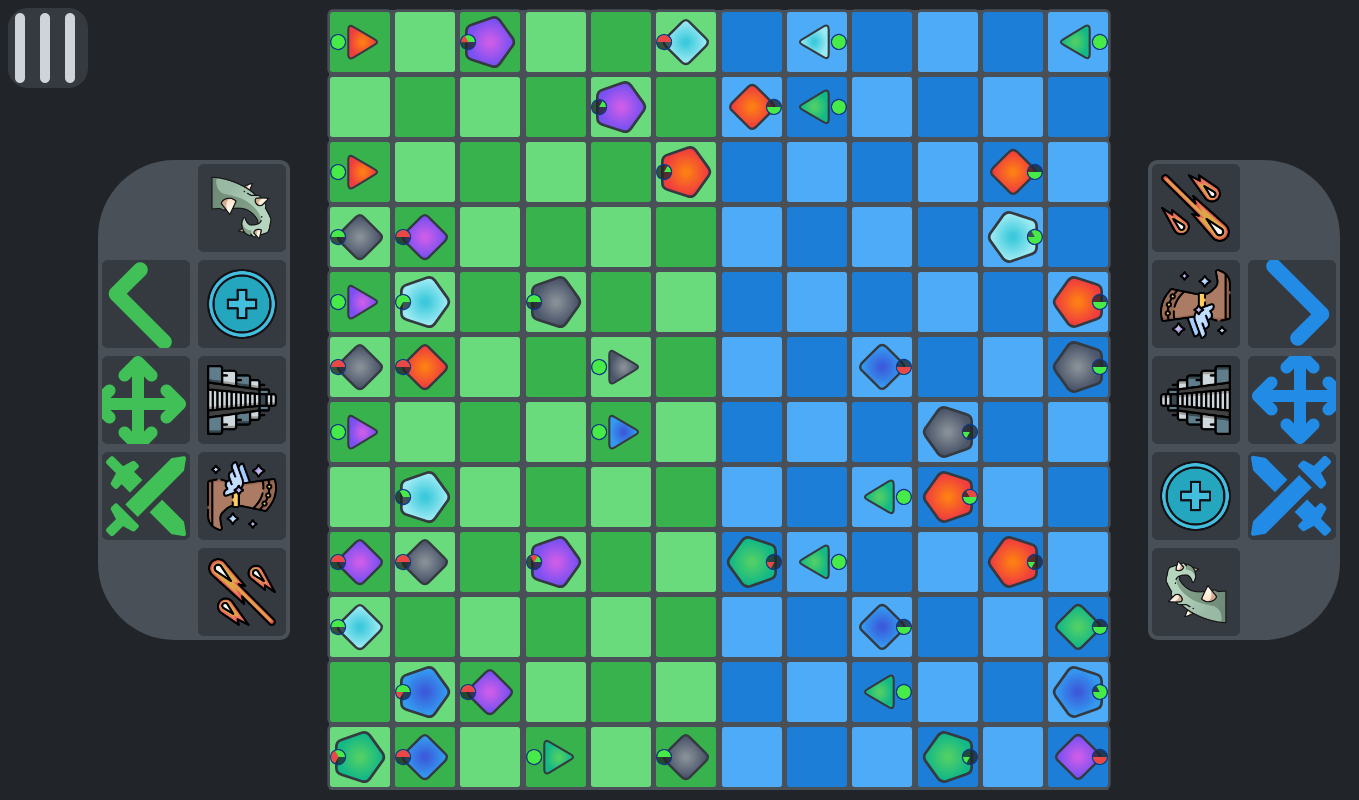
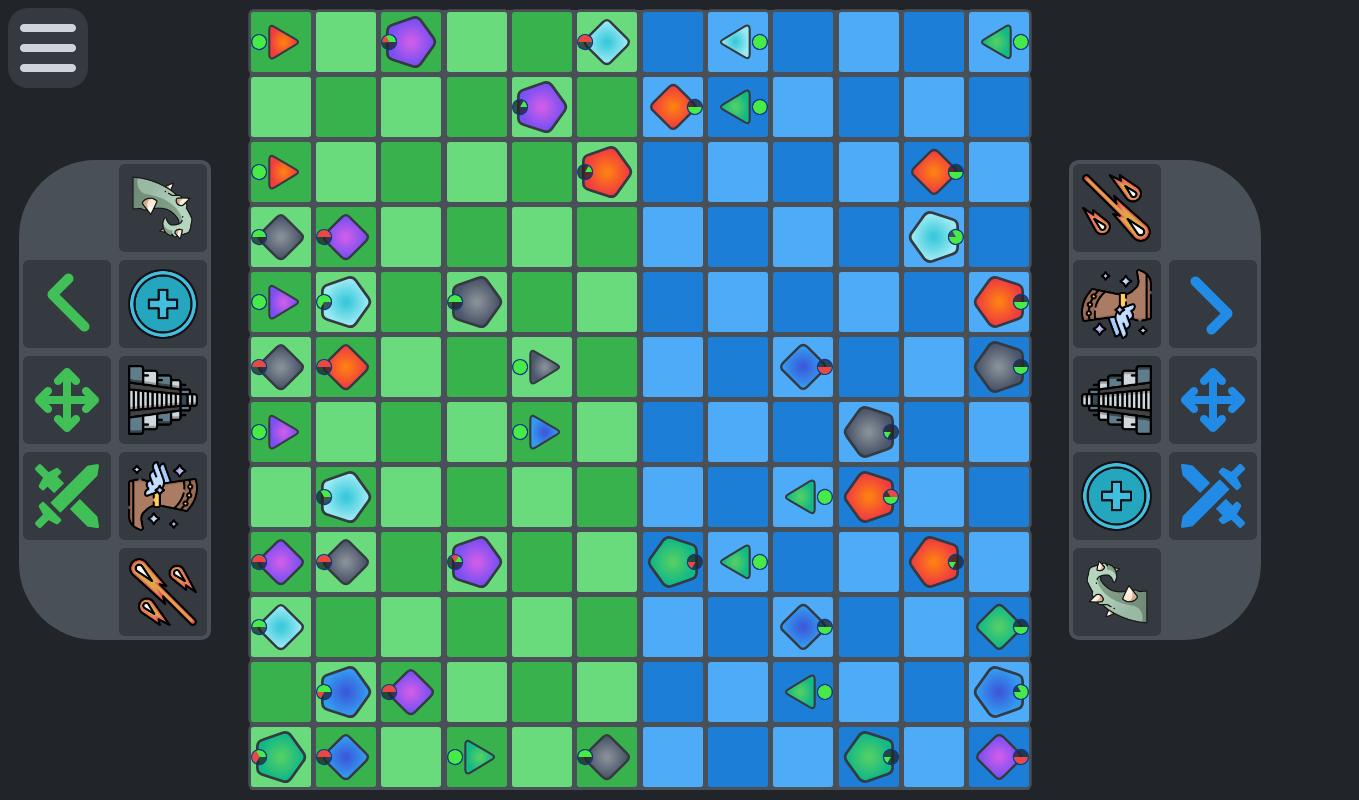
Before and after one commit to 0x1fe1/Elementals-Battle, a plain HTML site: page index.html in a window 1280 px wide. Shown: the whole page, 1359 px wide, since content can reach past the window. Drawn offline with Linux system fonts and the light colour scheme.

Commit message:
now gud (〜￣▽￣)〜

```diff
--- a/index.html
+++ b/index.html
@@ -19,13 +19,13 @@
 	<body>
 		<div class="modal-container">
 			<div class="open-modal">
-				<i class="fa-solid fa-bars fa-5x open-modal-mark"></i>
+				<i class="fa-solid fa-bars open-modal-mark"></i>
 			</div>
 
 			<div class="modal">
 				<div class="modal-content">
 					<div class="close-modal">
-						<i class="fa-solid fa-xmark fa-5x close-modal-mark"></i>
+						<i class="fa-solid fa-xmark close-modal-mark"></i>
 					</div>
 					<p>
 						Lorem ipsum, dolor sit amet consectetur adipisicing elit. Id at eum dicta blanditiis harum
@@ -45,9 +45,9 @@
 		<div class="container">
 			<div class="controller player-green">
 				<div class="action-selector">
-					<i class="fa-solid fa-swords fa-5x action attack"></i>
-					<i class="fa-solid fa-arrows-up-down-left-right fa-6x action move"></i>
-					<i class="fa-solid fa-check fa-6x action confirm"></i>
+					<i class="fa-solid fa-swords action attack"></i>
+					<i class="fa-solid fa-arrows-up-down-left-right action move"></i>
+					<i class="fa-solid fa-check action confirm"></i>
 				</div>
 				<div class="ability-selector">
 					<div class="ability"><img src="pics/meteor.png" alt="meteor shower" /></div>
@@ -69,9 +69,9 @@
 					<div class="ability"><img src="pics/meteor.png" alt="meteor shower" /></div>
 				</div>
 				<div class="action-selector">
-					<i class="fa-solid fa-swords fa-5x action attack"></i>
-					<i class="fa-solid fa-arrows-up-down-left-right fa-6x action move"></i>
-					<i class="fa-solid fa-check fa-6x action confirm"></i>
+					<i class="fa-solid fa-swords action attack"></i>
+					<i class="fa-solid fa-arrows-up-down-left-right action move"></i>
+					<i class="fa-solid fa-check action confirm"></i>
 				</div>
 			</div>
 		</div>
--- a/styles/style.css
+++ b/styles/style.css
@@ -237,6 +237,10 @@ body {
 	font-size: calc(5 * var(--vmin));
 }
 
+i {
+	font-size: calc(8 * var(--vmin));
+}
+
 /*   landscape mode fuckery   */
 @media (orientation: landscape) {
 	.container {
@@ -245,16 +249,12 @@ body {
 
 		position: absolute;
 		top: calc(-100 * var(--vmax));
-		left: calc(43.7 * var(--vmax));
+		left: auto;
 	}
 
 	.modal {
 		width: calc(100 * var(--vmax));
 		height: calc(100 * var(--vmin));
-	}
-
-	.open-modal {
-		rotate: 90deg;
 	}
 }
 
```
